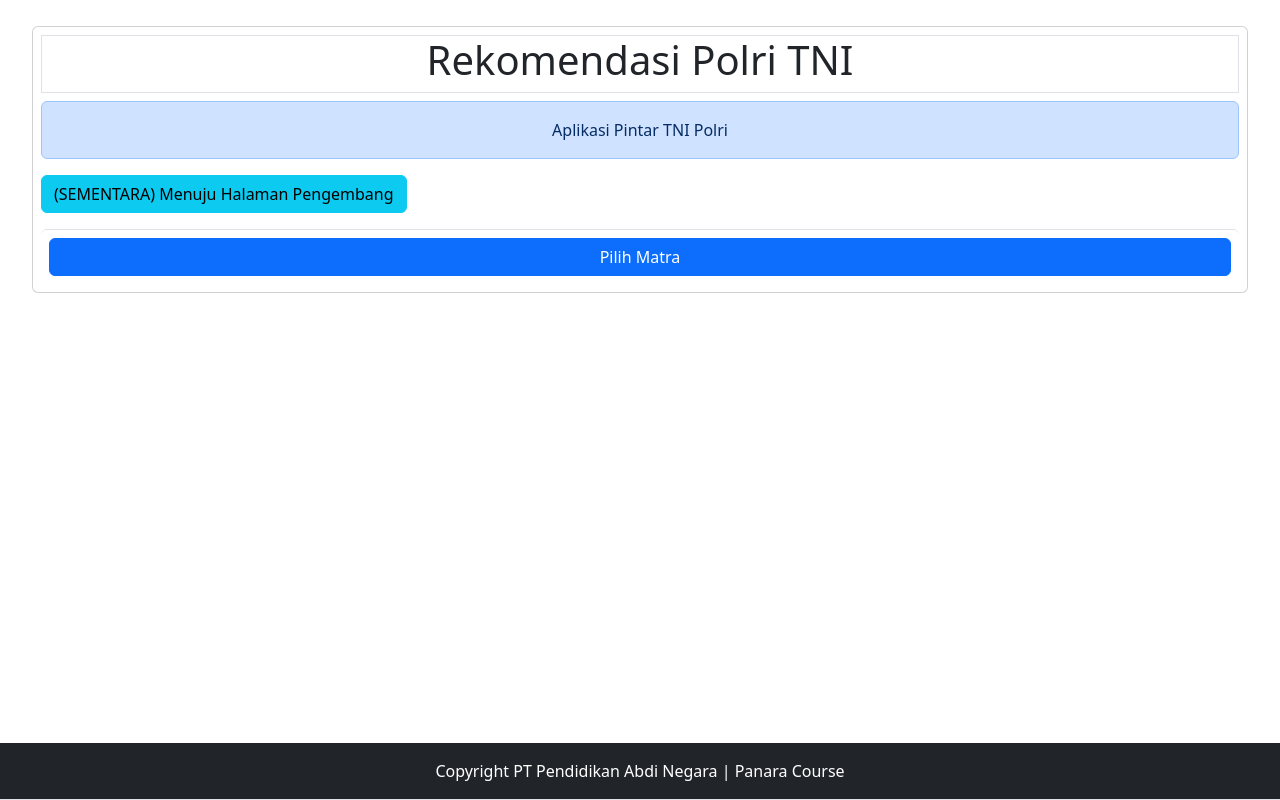
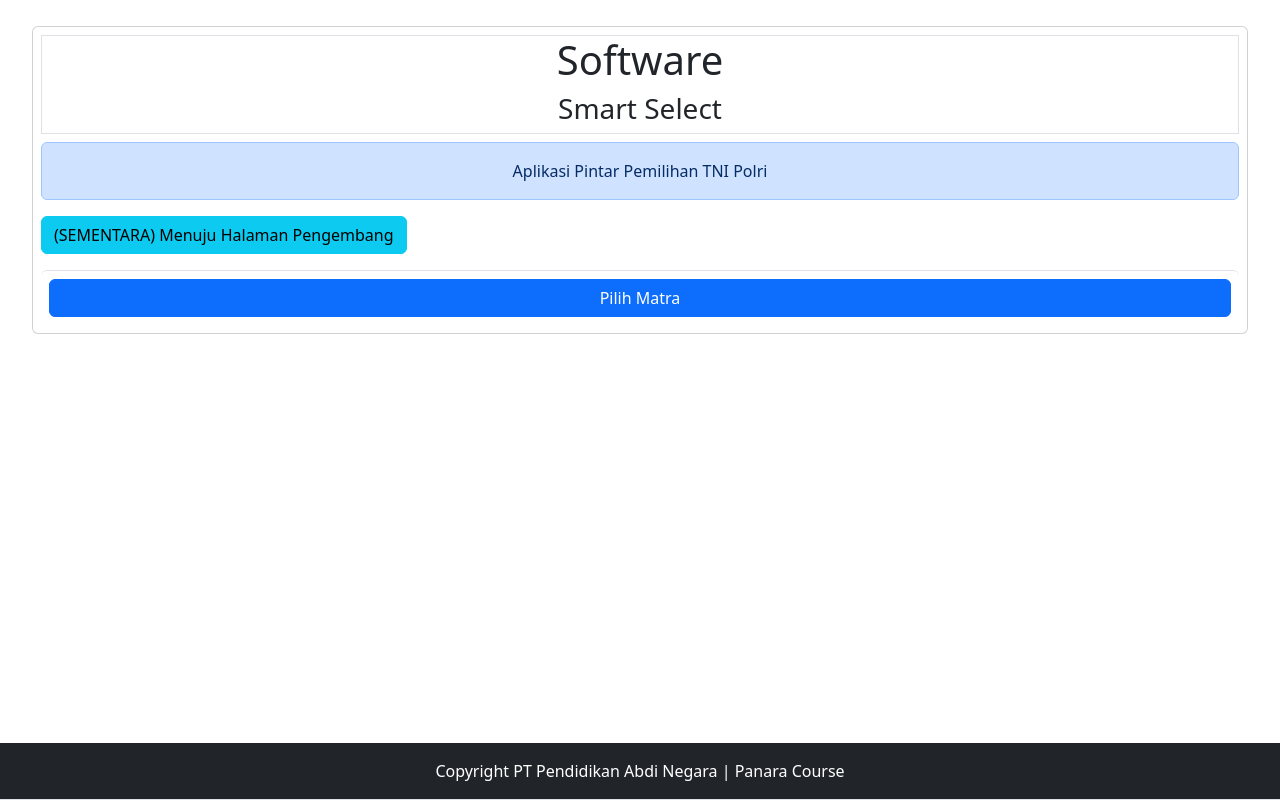
Before and after one commit to PanaraID/software-smart-select-tni-polri, a React (Vite) app: page / in a window 1280 px wide. Built offline with nearby package versions, Linux system fonts and the light colour scheme.

Commit message:
update (HomePage): Merubah teksnya

```diff
--- a/src/pages/home/HomePage.tsx
+++ b/src/pages/home/HomePage.tsx
@@ -15,7 +15,7 @@ function HomePage() {
   return (
     <>
       <HomeHeader />
-      <Header text="Aplikasi Pintar TNI Polri" />
+      <Header text="Aplikasi Pintar Pemilihan TNI Polri" />
 
       <div>
         <Button onClick={() => setPage(PAGES.DEV)} variant="info">
--- a/src/pages/home/partials/HomeHeader.tsx
+++ b/src/pages/home/partials/HomeHeader.tsx
@@ -1,7 +1,8 @@
 function HomeHeader() {
   return (
     <header className="text-center border mb-2">
-      <h1>Rekomendasi Polri TNI</h1>
+      <h1>Software</h1>
+      <h3>Smart Select</h3>
     </header>
   );
 }
```
